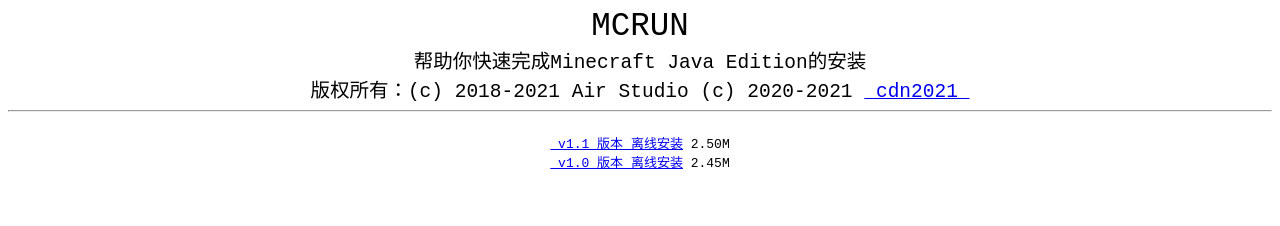
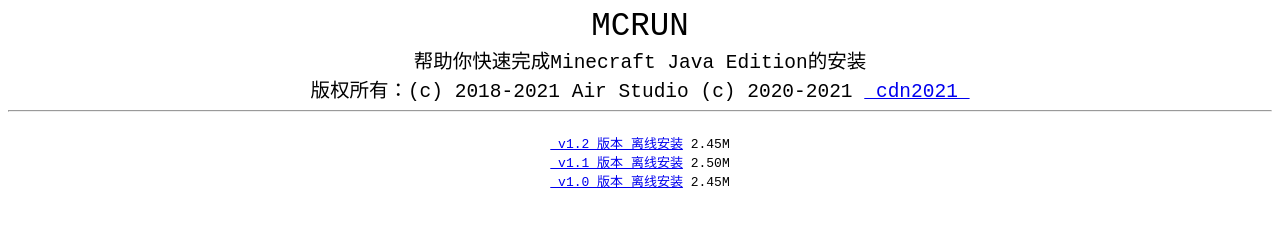
Before and after one commit to mcrun-offical/mcrun-offical.github.io, a plain HTML site: page index.html in a window 1280 px wide. Drawn offline with Linux system fonts and the light colour scheme.

Commit message:
Update index.html

```diff
--- a/index.html
+++ b/index.html
@@ -5,6 +5,7 @@
 <span style='font-size:1.5em'>帮助你快速完成Minecraft Java Edition的安装</span>
 <span style='font-size:1.5em'>版权所有：(c) 2018-2021 Air Studio (c) 2020-2021 <a href=https://github.com/cdn2021> cdn2021 </a></span>
 <hr>
+<a href=/software/v1.2-offline.exe> v1.2 版本 离线安装</a> 2.45M
 <a href=/software/v1.1-offline.exe> v1.1 版本 离线安装</a> 2.50M
 <a href=/software/v1.0-offline.exe> v1.0 版本 离线安装</a> 2.45M
 </pre>
```
